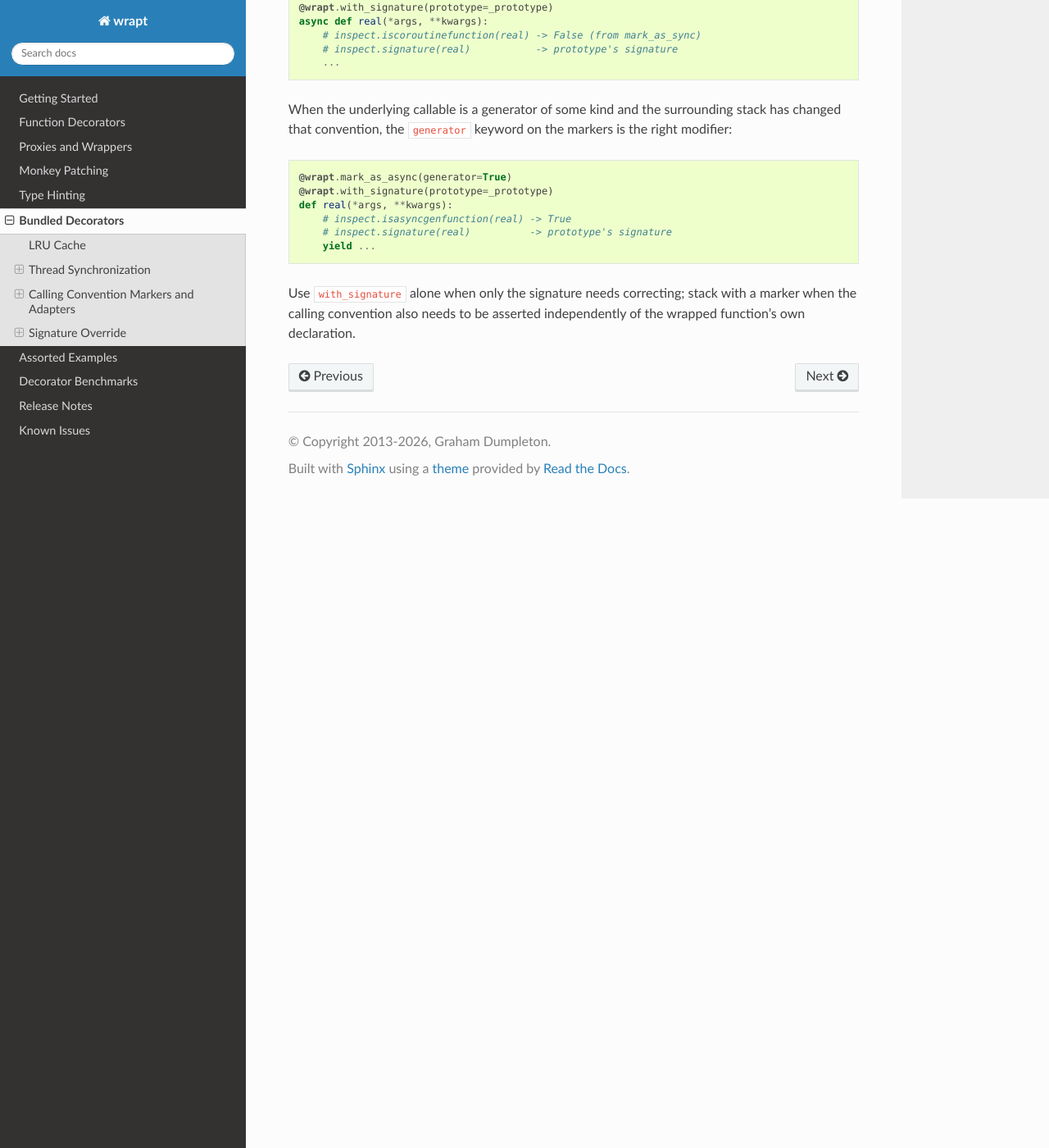
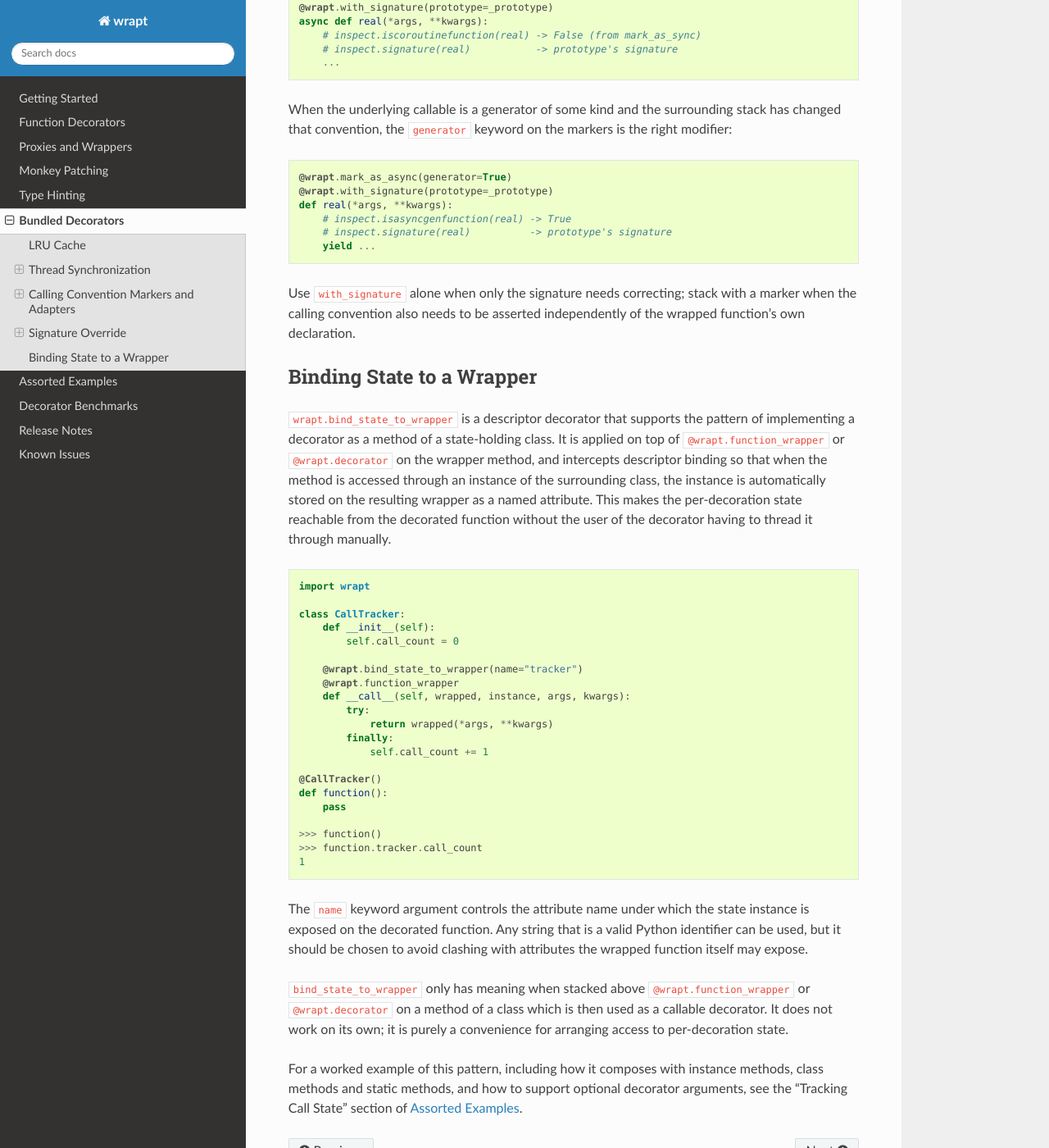
Before and after one commit to GrahamDumpleton/wrapt, a Sphinx documentation site: the page built from docs/bundled.rst, in a window 1280 px wide and 1400 px high, scrolled down 14161 px. Shown: the whole window at 82% size. Built offline with Sphinx 7.4.7 and the Read the Docs theme 3.1.0, drawn with Linux system fonts in a browser that asks for light colours.

Commit message:
Add docs for bind_state_to_wrapper.

```diff
--- a/docs/bundled.rst
+++ b/docs/bundled.rst
@@ -801,3 +801,57 @@ keyword on the markers is the right modifier:
 Use ``with_signature`` alone when only the signature needs correcting;
 stack with a marker when the calling convention also needs to be
 asserted independently of the wrapped function's own declaration.
+
+Binding State to a Wrapper
+--------------------------
+
+``wrapt.bind_state_to_wrapper`` is a descriptor decorator that supports
+the pattern of implementing a decorator as a method of a state-holding
+class. It is applied on top of ``@wrapt.function_wrapper`` or
+``@wrapt.decorator`` on the wrapper method, and intercepts descriptor
+binding so that when the method is accessed through an instance of the
+surrounding class, the instance is automatically stored on the
+resulting wrapper as a named attribute. This makes the per-decoration
+state reachable from the decorated function without the user of the
+decorator having to thread it through manually.
+
+::
+
+    import wrapt
+
+    class CallTracker:
+        def __init__(self):
+            self.call_count = 0
+
+        @wrapt.bind_state_to_wrapper(name="tracker")
+        @wrapt.function_wrapper
+        def __call__(self, wrapped, instance, args, kwargs):
+            try:
+                return wrapped(*args, **kwargs)
+            finally:
+                self.call_count += 1
+
+    @CallTracker()
+    def function():
+        pass
+
+    >>> function()
+    >>> function.tracker.call_count
+    1
+
+The ``name`` keyword argument controls the attribute name under which
+the state instance is exposed on the decorated function. Any string
+that is a valid Python identifier can be used, but it should be chosen
+to avoid clashing with attributes the wrapped function itself may
+expose.
+
+``bind_state_to_wrapper`` only has meaning when stacked above
+``@wrapt.function_wrapper`` or ``@wrapt.decorator`` on a method of a
+class which is then used as a callable decorator. It does not work on
+its own; it is purely a convenience for arranging access to
+per-decoration state.
+
+For a worked example of this pattern, including how it composes with
+instance methods, class methods and static methods, and how to support
+optional decorator arguments, see the "Tracking Call State" section of
+:doc:`examples`.
```
Also changed, not shown: docs/decorators.rst (+46 -0 lines).
